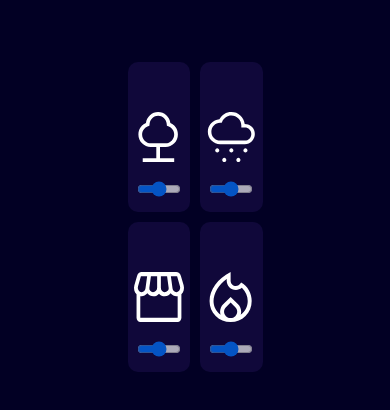
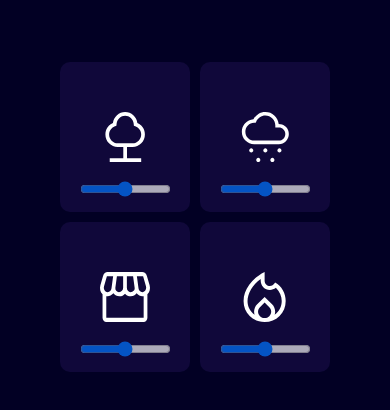
Before and after one commit to lucasfreittas/Pomodoro, a plain HTML site: page index.html in a window 390 px wide. Shown: the part 384-794 px from the top of the page. Drawn offline with Linux system fonts and the light colour scheme.

Commit message:
fixing card min width

```diff
--- a/style.css
+++ b/style.css
@@ -138,6 +138,10 @@ svg{
         bottom: clamp(0.2rem , 1.3rem + 2vh, 1.5rem);
     }
 
+    .card{
+        min-width: 13rem;
+    }
+
 }
 
 @media (min-width: 900px){
```
